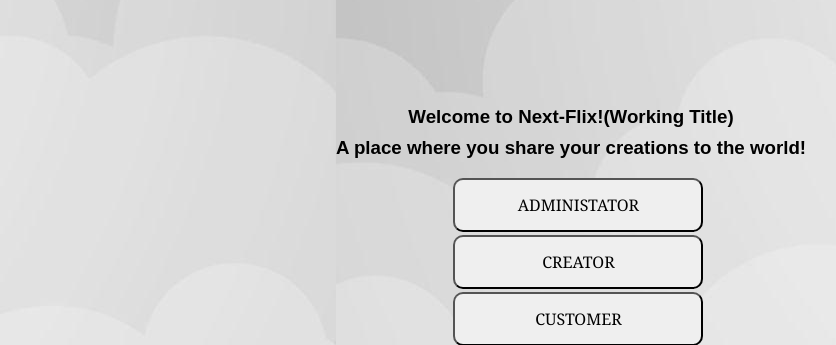
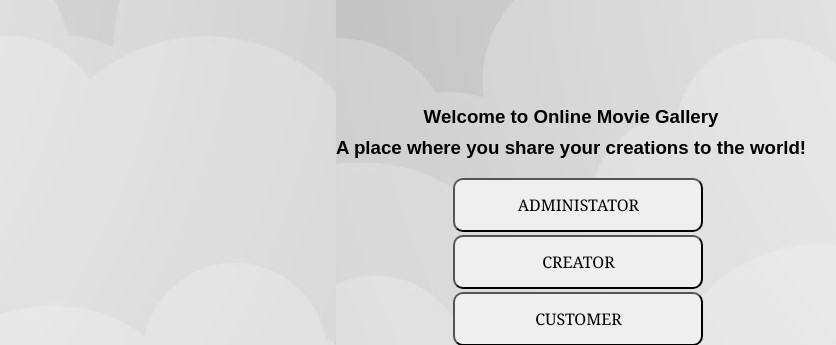
Before and after one commit to idotdev/Online_Movie_Gallery, a PHP site: page /index.php in a window 1280 px wide. Shown: the part 182-527 px from the top of the page, without its empty margins (69-905 px from the left). Run offline with PHP 8.4, Linux system fonts and the light colour scheme.

Commit message:
changed the title

```diff
--- a/index.php
+++ b/index.php
@@ -57,7 +57,7 @@ button:hover
 </style>
 <body>
 	<form method="post">
-		<h3 style = "text-align:center">Welcome to Next-Flix!(Working Title)</h3>
+		<h3 style = "text-align:center">Welcome to Online Movie Gallery</h3>
 		<h3 style="margin-top: -10px;text-align:center">A place where you share your creations to the world!</h3>
 		<button name="admin" class="block">ADMINISTATOR</button>
 		<button name="creator" class="block">CREATOR</button>
```
